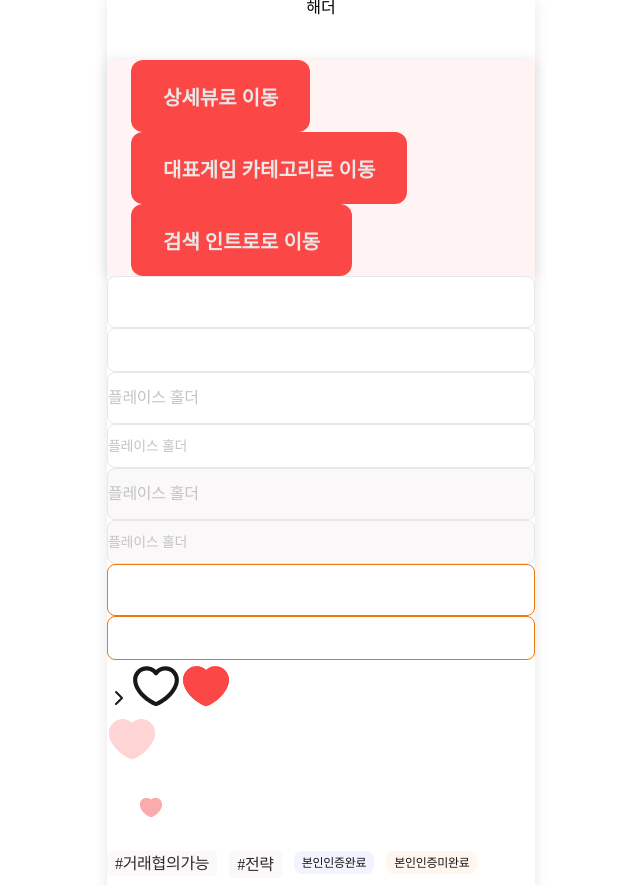
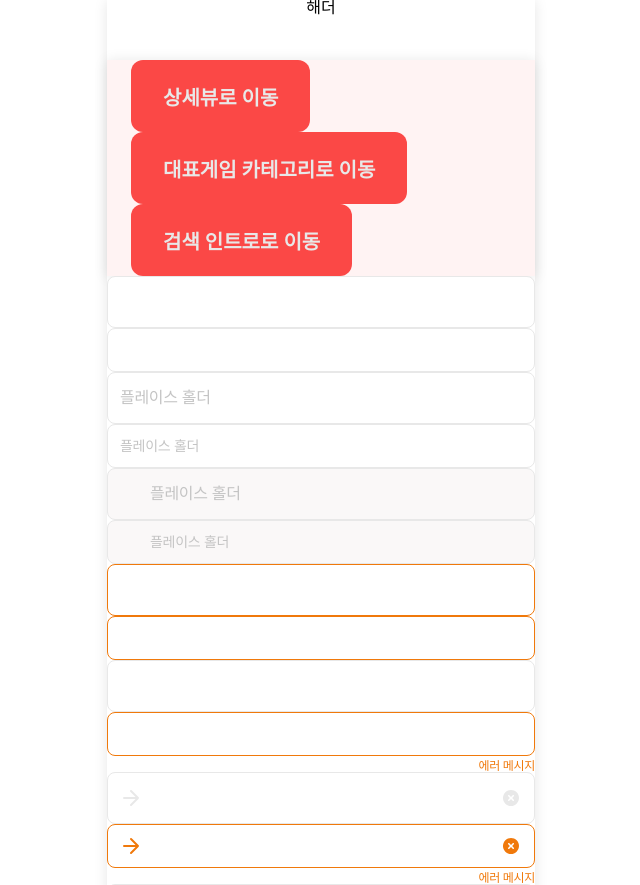
Before and after one commit to SOL-hub/game-react, a React (Create React App) app: page / in a window 1280 px wide. Shown: the top 885 px of the page, without its empty margins (319-959 px from the left). Built offline with nearby package versions, Linux system fonts and the light colour scheme; no server answers; the database is empty.

Commit message:
feat: DefaultInput 완성, SearchCloseInput 추가중

```diff
--- a/src/components/common/Input.tsx
+++ b/src/components/common/Input.tsx
@@ -1,8 +1,11 @@
+import React, { useState } from 'react';
 import styled from 'styled-components';
+import { Icon, ICON_TYPE } from 'components/common/Icon';
+import { CaptionRegular12 } from './Typo';
 
 interface InputStyle {
   mode: string;
-  iconType: string;
+  iconType?: string;
   isError?: boolean;
 }
 
@@ -11,34 +14,33 @@ export const INPUT_MODE = {
   medium: 'medium',
 };
 
-const setSize = (size, large, medium, defaultValue) =>
-  size === INPUT_MODE.large ? large : size === INPUT_MODE.medium ? medium : defaultValue;
-
 export const INPUT_ICON_TYPE = {
   noIcon: 'noIcon',
   trailingIcon: 'trailingIcon',
   leadingTrailingIcon: 'leadingTrailingIcon',
 };
 
-const setPadding = (mode, iconType) => {
-  const { noIcon, trailingIcon, leadingTrailingIcon } = INPUT_ICON_TYPE;
-  const { large, medium } = INPUT_MODE;
+const setSize = (mode, large, medium, defaultValue) =>
+  mode === INPUT_MODE.large ? large : mode === INPUT_MODE.medium ? medium : defaultValue;
 
+const setPadding = (mode, iconType = INPUT_ICON_TYPE.noIcon) => {
   switch (iconType) {
-    case noIcon:
-      return mode === large ? '0.875rem 0.75rem' : mode === medium ? '0.625rem 0.75rem' : 0;
-    case trailingIcon:
-      return mode === large
-        ? '0.875rem 2.25rem 0.875rem 0.75rem'
-        : mode === medium
-        ? '0.625rem 2.25rem 0.625rem 0.75rem'
-        : 0;
-    case leadingTrailingIcon:
-      return mode === large
-        ? '0.875rem 2.25rem 0.875rem 2.625rem'
-        : mode === medium
-        ? '0.625rem 2.25rem 0.625rem 2.625rem'
-        : 0;
+    case INPUT_ICON_TYPE.noIcon:
+      return setSize(mode, '0.875rem 0.75rem', '0.625rem 0.75rem', 0);
+    case INPUT_ICON_TYPE.trailingIcon:
+      return setSize(
+        mode,
+        '0.875rem 2.25rem 0.875rem 0.75rem',
+        '0.625rem 2.25rem 0.625rem 0.75rem',
+        0,
+      );
+    case INPUT_ICON_TYPE.leadingTrailingIcon:
+      return setSize(
+        mode,
+        '0.875rem 2.25rem 0.875rem 2.625rem',
+        '0.625rem 2.25rem 0.625rem 2.625rem',
+        0,
+      );
     default:
       return 0;
   }
@@ -47,7 +49,7 @@ const setPadding = (mode, iconType) => {
 export const Input = styled.input<InputStyle>`
   width: 100%;
   height: ${(props) => setSize(props.mode, '3.25rem', '2.75rem', '100%')};
-  padding: ${(props) => setPadding(props.mode, setPadding)};
+  padding: ${(props) => setPadding(props.mode, props.iconType)};
   border: ${(props) =>
     `1px solid ${props.isError ? props.theme.color.error500 : props.theme.color.blackSalon100}`};
   border-radius: 0.5rem;
@@ -59,10 +61,88 @@ export const Input = styled.input<InputStyle>`
     color: ${(props) => props.theme.color.blackSalon200};
   }
   &:focus {
-    border-color: ${(props) => props.theme.color.redSalon300};
+    border-color: ${(props) =>
+      props.isError ? props.theme.color.error500 : props.theme.color.redSalon300};
     outline: none;
   }
   &:disabled {
     background: ${(props) => props.theme.color.blackSalon50};
   }
 `;
+
+export const DefaultInput = ({
+  mode,
+  isError = false,
+  errorMsg = '',
+  iconType = INPUT_ICON_TYPE.noIcon,
+  onFocus = () => {},
+  onBlur = () => {},
+}) => {
+  return (
+    <>
+      <Input mode={mode} isError={isError} iconType={iconType} onFocus={onFocus} onBlur={onBlur} />
+      {isError && (
+        <CaptionRegular12 margin="0.25rem 0 0" color="error500" textAlign="end">
+          {errorMsg}
+        </CaptionRegular12>
+      )}
+    </>
+  );
+};
+
+export const IconInput = ({
+  mode,
+  isError = false,
+  errorMsg = '',
+  iconType,
+  trailingOnClick = () => {},
+}) => {
+  const [isFocus, setIsFocus] = useState(false);
+
+  const setIconColor = (color) => (isFocus ? 'redSalon300' : isError ? 'error500' : color);
+  const isLeadingTrailing = iconType === INPUT_ICON_TYPE.leadingTrailingIcon;
+
+  return (
+    <InputBox>
+      {isLeadingTrailing && (
+        <LeadingIcon mode={mode}>
+          <Icon iconName={ICON_TYPE.search} color={setIconColor('blackSalon200')} />
+        </LeadingIcon>
+      )}
+      <LeadingIcon mode={mode}>
+        <Icon
+          iconName={isLeadingTrailing ? ICON_TYPE.closeCircle : ICON_TYPE.arrowV2Right}
+          color={setIconColor('blackSalon100')}
+          onClick={trailingOnClick}
+        />
+      </LeadingIcon>
+      <TrailingIcon mode={mode}>
+        <Icon iconName={ICON_TYPE.closeCircle} color={setIconColor('blackSalon100')} />
+      </TrailingIcon>
+      <DefaultInput
+        mode={mode}
+        isError={isError}
+        errorMsg={errorMsg}
+        iconType={iconType}
+        onFocus={() => !isError && setIsFocus(true)}
+        onBlur={() => !isError && setIsFocus(false)}
+      />
+    </InputBox>
+  );
+};
+
+const InputBox = styled.div`
+  position: relative;
+`;
+
+const LeadingIcon = styled.div<InputStyle>`
+  position: absolute;
+  top: ${(props) => setSize(props.mode, '0.875rem', '0.625rem', 0)};
+  left: 0.75rem;
+`;
+
+const TrailingIcon = styled.div<InputStyle>`
+  position: absolute;
+  top: ${(props) => setSize(props.mode, '0.875rem', '0.625rem', 0)};
+  right: 0.75rem;
+`;
--- a/src/components/common/Typo.tsx
+++ b/src/components/common/Typo.tsx
@@ -6,6 +6,7 @@ interface TypoStyle {
   color?: string;
   lineHeight?: string;
   textOverflow?: string;
+  textAlign?: string;
 }
 
 export const HeadRegular = styled.div<TypoStyle>`
@@ -18,6 +19,7 @@ export const HeadRegular = styled.div<TypoStyle>`
   line-height: ${(props) => props.lineHeight};
   letter-spacing: -0.3px;
   text-overflow: ${(props) => props.textOverflow};
+  text-align: ${(props) => props.textAlign};
 `;
 
 export const HeadRegular20 = styled(HeadRegular)`
--- a/src/pages/Home.tsx
+++ b/src/pages/Home.tsx
@@ -14,9 +14,14 @@ import { getCards } from '../remote/card';
 import { useEffect } from 'react';
 import { Bedge, BedgeCertification, BedgeHashtag } from '../components/common/Bedge';
 import { GreyTitleWithContents, TitleWithRedBedge } from '../components/template/TitleAndContents';
-
-import * as PATH from '../utils/path';
-import { Input, INPUT_ICON_TYPE, INPUT_MODE } from 'components/common/Input';
+import {
+  Input,
+  DefaultInput,
+  IconInput,
+  INPUT_MODE,
+  INPUT_ICON_TYPE,
+} from 'components/common/Input';
+import * as PATH from 'utils/path';
 
 const containerStyles = css`
   background-color: pink;
@@ -69,6 +74,23 @@ const Home = () => {
         />
         <Input mode={INPUT_MODE.large} iconType={INPUT_ICON_TYPE.noIcon} isError={true} />
         <Input mode={INPUT_MODE.medium} iconType={INPUT_ICON_TYPE.noIcon} isError={true} />
+        {/* test */}
+        <DefaultInput mode={INPUT_MODE.large} />
+        <DefaultInput mode={INPUT_MODE.medium} isError={true} errorMsg="에러 메시지" />
+        <IconInput mode={INPUT_MODE.large} iconType={INPUT_ICON_TYPE.trailingIcon} />
+        <IconInput
+          mode={INPUT_MODE.medium}
+          iconType={INPUT_ICON_TYPE.trailingIcon}
+          isError={true}
+          errorMsg="에러 메시지"
+        />
+        <IconInput mode={INPUT_MODE.large} iconType={INPUT_ICON_TYPE.leadingTrailingIcon} />
+        <IconInput
+          mode={INPUT_MODE.medium}
+          iconType={INPUT_ICON_TYPE.leadingTrailingIcon}
+          isError={true}
+          errorMsg="에러 메시지"
+        />
         <Icon iconName={ICON_TYPE.arrowV1Right} />
         <Icon iconName={ICON_TYPE.heartEmpty} size={50} />
         <Icon iconName={ICON_TYPE.heartFill} size={50} color="redSalon500" />
--- a/src/styles/iconStyle.tsx
+++ b/src/styles/iconStyle.tsx
@@ -7,6 +7,7 @@ export const ICON_NAME = {
   arrowV1Down: 'arrowV1Down',
   arrowV1Left: 'arrowV1Left',
   arrowV1Right: 'arrowV1Right',
+  arrowV2Right: 'arrowV2Right',
   heartEmpty: 'heartEmpty',
   heartFill: 'heartFill',
   search: 'search',
@@ -49,6 +50,16 @@ export const getIconSVGPath = ({ iconName, color }: IconProps) => {
       return (
         <path
           d="M9 6L15 12L9 18"
+          stroke={colorValue}
+          stroke-width="2"
+          stroke-linecap="round"
+          stroke-linejoin="round"
+        />
+      );
+    case ICON_NAME.arrowV2Right:
+      return (
+        <path
+          d="M5 12H19M19 12L12 5M19 12L12 19"
           stroke={colorValue}
           stroke-width="2"
           stroke-linecap="round"
```
